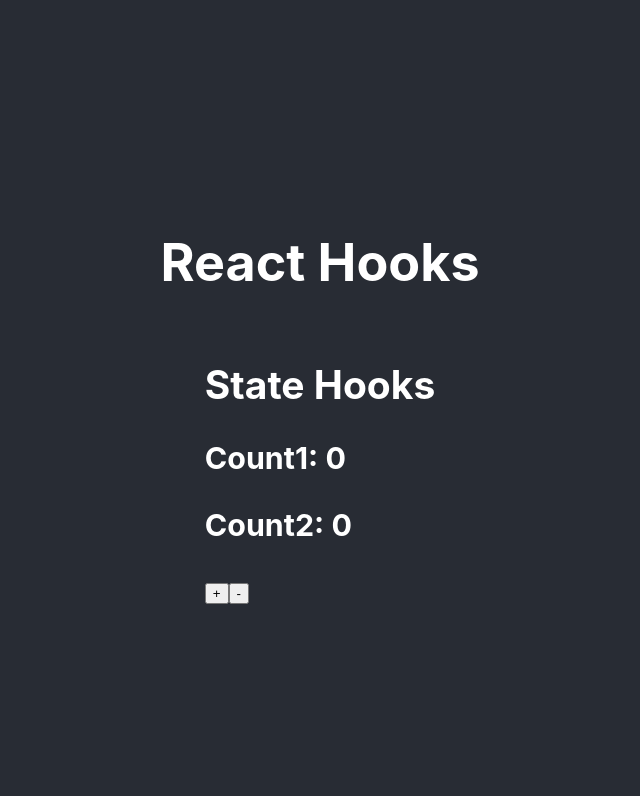
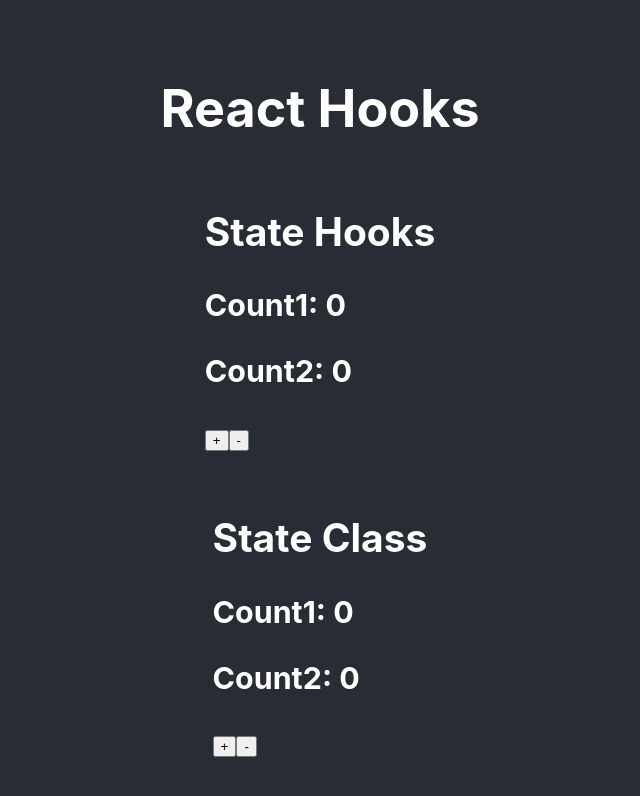
Before and after one commit to over40dev/edu-learn-react-hooks, a React (Create React App) app: page / in a window 1280 px wide. Shown: the top 796 px of the page, without its empty margins (320-960 px from the left). Built offline with nearby package versions, Linux system fonts and the light colour scheme.

Commit message:
State-CounterStateClass-Class Component example

```diff
--- a/src/App.js
+++ b/src/App.js
@@ -1,6 +1,7 @@
 import React from 'react';
 import './App.css';
 import CounterStateHook from './components/CounterStateHook';
+import CounterStateClass from './components/CounterStateClass';
 
 function App() {
 
@@ -10,6 +11,8 @@
     <div className="App">
       <h1>React Hooks</h1>
       <CounterStateHook/>
+      <br />
+      <CounterStateClass/>
     </div>
   );
 }
--- /dev/null
+++ b/src/components/CounterStateClass.js
@@ -0,0 +1,41 @@
+import React, {Component} from 'react';
+
+export default class CounterStateClass extends Component {
+  constructor(props) {
+    super(props);
+    this.state = {
+      count1: 0,
+      count2: {
+        name: 'count2',
+        value: 0,
+      },
+    };
+  }
+
+  increment() {
+    this.setState({
+      count1: this.state.count1 + 1,
+      count2: {value: this.state.count2.value + 1},
+    });
+  }
+
+  decrement() {
+    this.setState({
+      count1: this.state.count1 - 1,
+      count2: {value: this.state.count2.value - 1},
+    });
+  }
+
+  render() {
+    console.log(this);
+    return (
+      <div>
+        <h2>State Class</h2>
+        <h3>Count1: {this.state.count1}</h3>
+        <h3>Count2: {this.state.count2.value}</h3>
+        <button onClick={() => this.increment()}>+</button>
+        <button onClick={() => this.decrement()}>-</button>
+      </div>
+    );
+  }
+}
```
